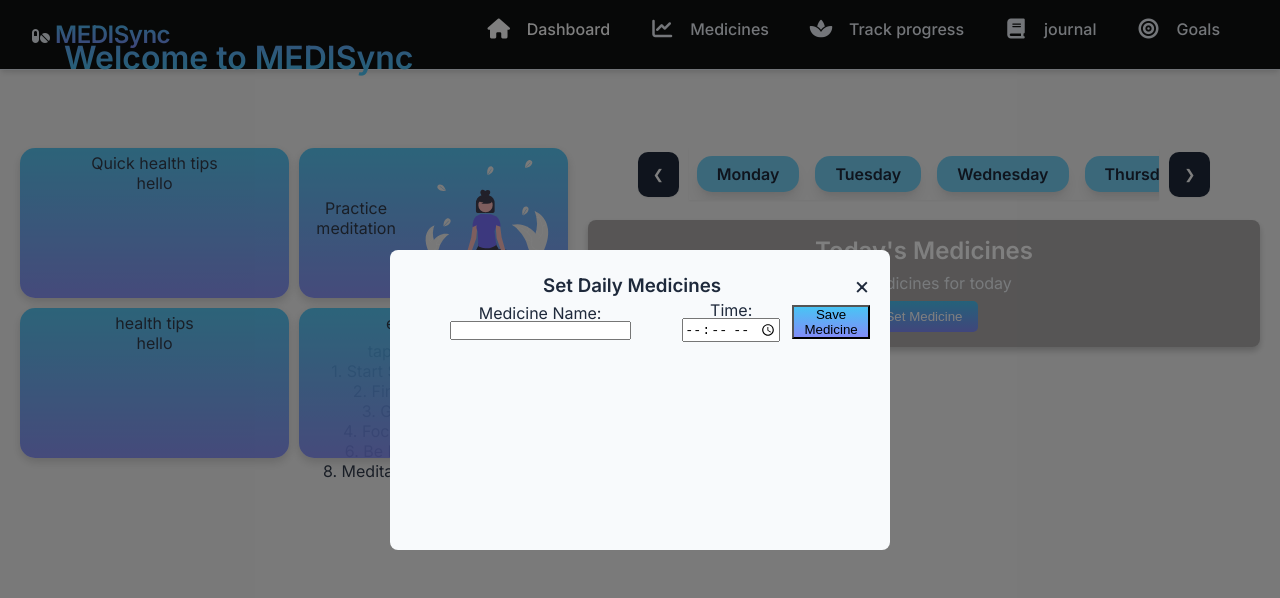
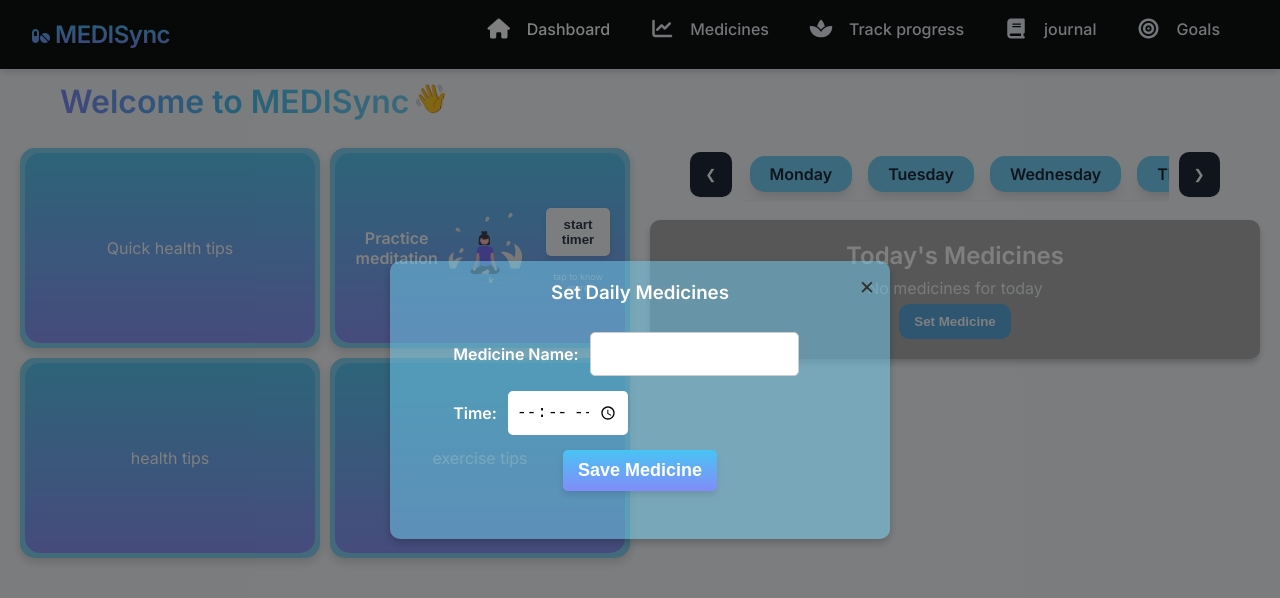
Before and after one commit to ParijaSharma/mediSync-project, a plain HTML site: page medisync/index.html in a window 1280 px wide. Drawn offline with Linux system fonts and the light colour scheme.

Commit message:
updated css

```diff
--- a/medisync/index.css
+++ b/medisync/index.css
@@ -84,7 +84,9 @@ body {
 } */
 .logo{
     display:flex;
-    color: #e8edf4;
+    background: linear-gradient( var(--primary-color), var(--secondary-color));
+    -webkit-background-clip: text;
+    -webkit-text-fill-color: transparent;
     gap:5px;
 
 }
@@ -92,10 +94,9 @@ body {
 
     margin-top: 0.5rem;
 }
-li{
-    list-style: none;
-}
-.navbar .logo::after {
+
+/* .navbar .logo::after {
+    transition: all 0.3s cubic-bezier(0.4, 0, 0.2, 1);
     content: '';
     position: relative;
     bottom: 0;
@@ -107,15 +108,11 @@ li{
     opacity: 0.5;
     margin-left: 0;
 
-}
+} */
 
 .navbar .logo h2 {
     font-size: 1.5rem;
     font-weight: 600;
-    color: #e2e8f0;
-    background: linear-gradient( var(--primary-color), var(--secondary-color));
-    -webkit-background-clip: text;
-    -webkit-text-fill-color: transparent;
     letter-spacing: -0.5px;
     margin-right:1rem;
     gap:5px;
@@ -130,7 +127,7 @@ li{
     align-items: center;
     justify-content: space-evenly;
 }
-
+/*
 .nav-section-title {
     font-size: 0.75rem;
     font-weight: 600;
@@ -142,7 +139,7 @@ li{
     display: flex;
     align-items: center;
     justify-content: space-between;
-}
+} */
 
 /* Enhanced Navigation Links */
 .navbar nav a {
@@ -161,7 +158,9 @@ li{
     justify-content: space-between;
     margin-top:1.5rem ;
 }
-
+li{
+    list-style: none;
+}
 .navbar nav a i {
     font-size: 1.25rem;
     width: 1.5rem;
@@ -246,47 +245,48 @@ li{
     margin-top: auto;
     color: var(--text-secondary);
 }
-.header content{
+/* .header content{
     display: flex;
     margin-top: 2rem;
 
-}
-.container {
+} */
+.container{
     width: fit-content; /* Adjust width dynamically */
-    margin-top: 5rem;/* Center horizontally */
-    /* margin-right: 45rem; */
-    /* display: flex;
-    flex-direction: column; */
-    /* justify-content: center;
-    align-items: center; */
+    margin-top: 8rem;/* Center horizontally */
+    align-items: center;
     width: 50%;
     font-weight: 500;
     max-width: 100%;
-    padding: 2rem;
+    padding: 1.75rem;
     position:absolute;
-    background:linear-gradient(var(--secondary-color),var(--primary-color),var(--primary-light));
-    -webkit-background-clip: text;
-    -webkit-text-fill-color: transparent;
     display: inline-block;
     border-radius: 6px;
     /* box-shadow:var(--shadow); */
 }
-.header content h1 {
+ .container h1{
+    font-size:1.5rem;
+    background:linear-gradient(var(--secondary-color),var(--primary-color),var(--primary-light));
+    -webkit-background-clip: text;
+    -webkit-text-fill-color: transparent;
+
+}
+.header-content h1 {
+    justify-content: center;
+    opacity: 1;
     top: auto;
     display: flex;
     position: fixed;
     font-size: 2em;
     font-weight: bold;
-    unicode-bidi: isolate;
+
 }
-/* .contain{
-    display: flex;
-    margin-top: 14rem;
+h1{
+    margin: auto;
+    opacity: 1;
+    mix-blend-mode: normal;
 }
-.container {
-    margin-top: 100px; /* Pushes below navbar */
 
-body{
+/* body{
     margin: 0;
     padding: 0;
     display: flex;
@@ -295,14 +295,29 @@ body{
     justify-content: center;
     min-height: 100vh;
     background-color: #f4f4f4;
+} */
+.welcome-header h1{
+    font-size: 2rem;
+    font-weight: bold;
+    background: linear-gradient(to right, var(--secondary-color), var(--primary-color), var(--primary-light));
+    -webkit-background-clip: text;
+    -webkit-text-fill-color: transparent;
+    display:inline-block;
+    /* text-align: center; */
+}
+.welcome-header{
+    display: flex;
+    gap: 10px; /* Adds spacing between text and emoji */
 }
 .username{
     font-size: 1.7rem;
 }
-.wave{
+.container .wave{
+   margin-left: 22rem;
+    display: inline-flex;
     font-size: 1.75rem;
     animation: wave 2s infinite;
-    display: inline-block;
+    /* display: inline-block; */
     transform-origin: 75% 75%;
 }
 @keyframes wave{
@@ -323,11 +338,11 @@ body{
     margin-top: 8rem;
 }
 .left-section{
-    width: 45%;
+    width: 50%;
     padding-right: 10px;
 }
 .right-section{
-    width: 55%;
+    width: 50%;
     padding-left: 10px;
 }
 .flashcards-container{
@@ -338,33 +353,81 @@ body{
 }
 
 .flashcard{
-    background:linear-gradient(var(--primary-color),var(--secondary-color));
+    background:var(--primary-light);
     opacity: 90%;
     padding: 5px;
     border-radius: 15px;
     box-shadow: 0px 4px 10px rgba(54, 53, 53, 0.2);
-    height: 150px;
+    height: 200px;
     display: flex;
-    flex-direction: column; /* Stack the text and image vertically */
+    /* flex-direction: column; */
     align-items: center; /* Center content horizontally */
     justify-content: space-between; /* Distribute space between text and image */
     text-align: center; /* Center the text */
+    cursor: pointer;
+    perspective: 1000px;
 
+}
+.card{
+    width: 100%;
+    height: 100%;
+    position: relative;
+    transform-style: preserve-3d;
+    transition: transform 0.6s;
+}
+.card.flipped{
+    transform: rotateY(180deg);
+    /* transform: rotateZ(180deg); */
+}
+.card-face{
+    position: absolute;
+    width: 100%;
+    height: 100%;
+    backface-visibility: hidden;
+    display: flex;
+    justify-content: center;
+    align-items: center;
+    text-align: center;
+    border-radius: 15px;
+    padding: 10px;
+}
+.front{
+    background:linear-gradient(var(--primary-color),var(--secondary-color));
+    background-color:var(--primary-color);
+    color: white;
+}
+.back{
+    background-color: var(--primary-color);
+    color: white;
+    transform: rotateY(170deg);
+
+}
+.tap{
+    margin-top: 10px;
+    font-size: xx-small;
 }
 .flashcardm{
     display: flex;
+    /* flex-direction: row;  */
     width: 100%;
-    height: 130px;
+    height:auto;;
     align-items: center;
     justify-content: center;
-    border-radius: 15px;
+    border-radius: 10px;
+    padding: 10px;
+}
+.practice-medi{
+    display: flex;
+    flex-direction: column;
+    font-weight: 600;
 }
 .flashcard-image {
     max-width: 100%; /* Make the image responsive */
-    max-height: 90%; /* Make the image responsive */
+    max-height:70px; /* Make the image responsive */
     object-fit: contain; /* Ensure the image fits within the container */
-    border-radius: 15px;
+    border-radius: 10px;
 }
+
 .weekly-slider{
     display: flex;
     width: 100%;
@@ -398,7 +461,7 @@ body{
 
 }
 .days:hover {
-    background:rgba(38, 29, 222, 0.1);
+    background-color: #3498db;
     transform: scale(1.1);
     box-shadow: 0px 4px 10px rgba(0, 0, 0, 0.2);
 }
@@ -412,16 +475,18 @@ body{
     border-radius: 10px;
     box-shadow: var(--shadow-sm);
     justify-content: center;
+    align-items: center;
     display: flex;
   }
   .prev:hover, .next:hover {
     background-color: #555;
 }
+
 .medicine-panel {
     /* display: flex; */
     background:rgba(13, 0, 0, 0.3);
-    padding: 15px;
-    border-radius: 8px;
+    padding: 20px;
+    border-radius: 10px;
     text-align: center;
     box-shadow: 0 4px 6px rgba(0, 0, 0, 0.2);
     line-height:2rem ;
@@ -436,17 +501,20 @@ body{
 }
 .set-medicine {
     /* display: flex; */
-    background:linear-gradient(var(--primary-color),var(--secondary-color));
-    color: white;
-    padding: 8px 15px;
+    background:#5dade2;
+    color:var(--card-bg);
+    padding: 10px 15px;
     border: none;
-    border-radius: 5px;
+    border-radius: 10px;
     cursor: pointer;
+    font-weight: bold;
 }
 .set-medicine:hover{
+    background: linear-gradient(to right, #00f2fe, #4facfe);
     transform: scale(1.1);
 }
 .modal {
+    display: none;
     display:flex;
     position: absolute;
     z-index: 1000;
@@ -454,43 +522,100 @@ body{
     top: 0;
     width: 100%;
     height: 100%;
-    background: rgba(0, 0, 0, 0.5);
+    background-color: rgba(0, 0, 0, 0.5);
     justify-content: center;
     align-items: center;
     padding: 15px;
-    gap:10px;
-}
-
-.modal-content {
-    background:var(--background-color);
-    padding: 20px;
-    line-height: 2rem;
-    border-radius: 8px;
-    width: 500px;
-    height: 300px;
-    text-align: center;
 
 }
-.medicineform{
-    line-height: 1rem;
-    display: flex;
-    align-items: center;
-    justify-content: center;
+.modal-content {
+
+    background:rgba(119,209,245,0.5);
+    padding: 20px;
+    border-radius: 10px;
+    width: 500px;
+    text-align: center;
+    position:relative;
+    box-shadow:  0 4px 8px rgba(0, 0, 0, 0.2);
 
 }
-.savemed{
-    background: linear-gradient(var(--primary-color),var(--secondary-color));
+.modal-content h3{
+    color: var(--card-bg);
 }
 .close {
+    position: absolute;
+    top:10px;
+    right: 15px;
     float: right;
     font-size: 24px;
     cursor: pointer;
+    color: #333;
 }
+.medicineform{
+    margin: 1.75rem 2rem 1.75rem 2rem;
+    display: flex;
+    align-items: center;
+    flex-direction: column;
+
+}
+
+.input-group {
+    display: flex;
+    text-align: left;
+    width: 100%;
+    margin-bottom: 15px;
+    /* width: 90%; */
+
+}
+.in{
+    border-style: none;
+    border-radius: 5px;
+    border: 1px solid #ccc;
+    font-size: 16px;
+}
+label {
+    font-weight: bold;
+    display: block;
+    margin-bottom: 5px;
+    color:var(--card-bg);
+    margin: 0.75rem 0.7rem;
+}
+
+.input[type="text"], input[type="time"] {
+    width: 120px;
+    padding: 8px;
+    border: 1px solid #ccc;
+    border-radius: 5px;
+    font-size: 16px;
+    gap:10px ;
+    border-style: none;
+}
+
+.savemed{
+    background: linear-gradient(var(--primary-color),var(--secondary-color));
+    color: white;
+    border-style: none;
+    border-radius: 5px;
+    box-shadow: 0 4px 6px rgba(0, 0, 0, 0.1);
+    cursor: pointer;
+    font-weight: bold;
+    font-size: large;
+    padding: 10px 15px;
+}
+.savemed:hover {
+    background: linear-gradient(to right, #00f2fe, #4facfe);
+}
+/* .med-content{
+    display: flex;
+    margin: auto;
+    line-height: 1rem;
+} */
+/* .timerdiv {
+    margin-top: 10px;
+} */
 .timer{
     gap:5px;
     font-weight: 700;
-    align-items: center;
-    justify-content: center;
     width: 4rem;
     height: 3rem;
     border-radius: 5px;
@@ -500,3 +625,12 @@ body{
     background-color: var(--background-color);
     margin: 5px;
 }
+.timer:hover{
+    transform: scale(1.1);
+    background-color:var(--success-color);
+}
+.content{
+    display: flex;
+    line-height: 1rem;
+    gap:15px
+}
```
